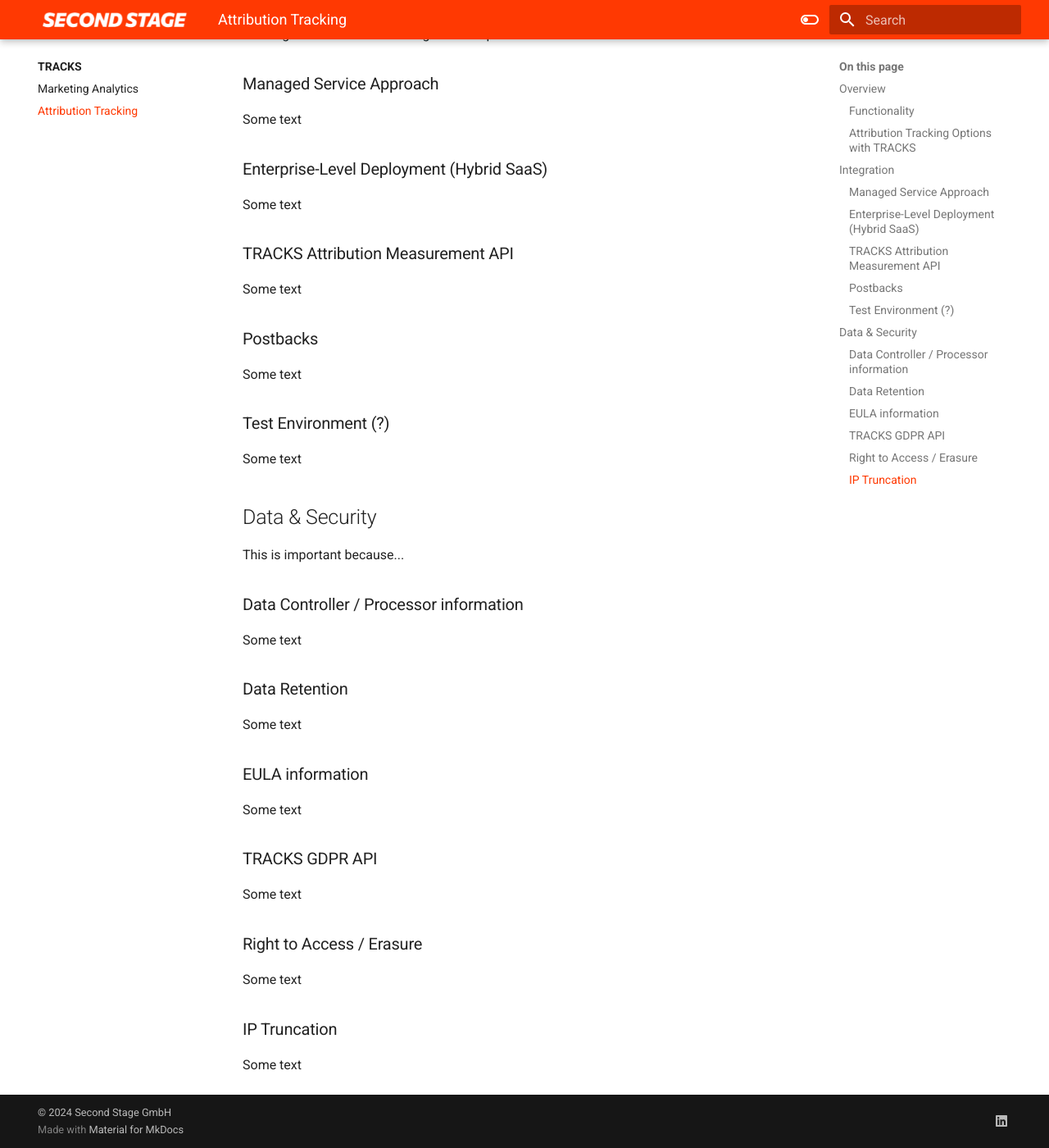
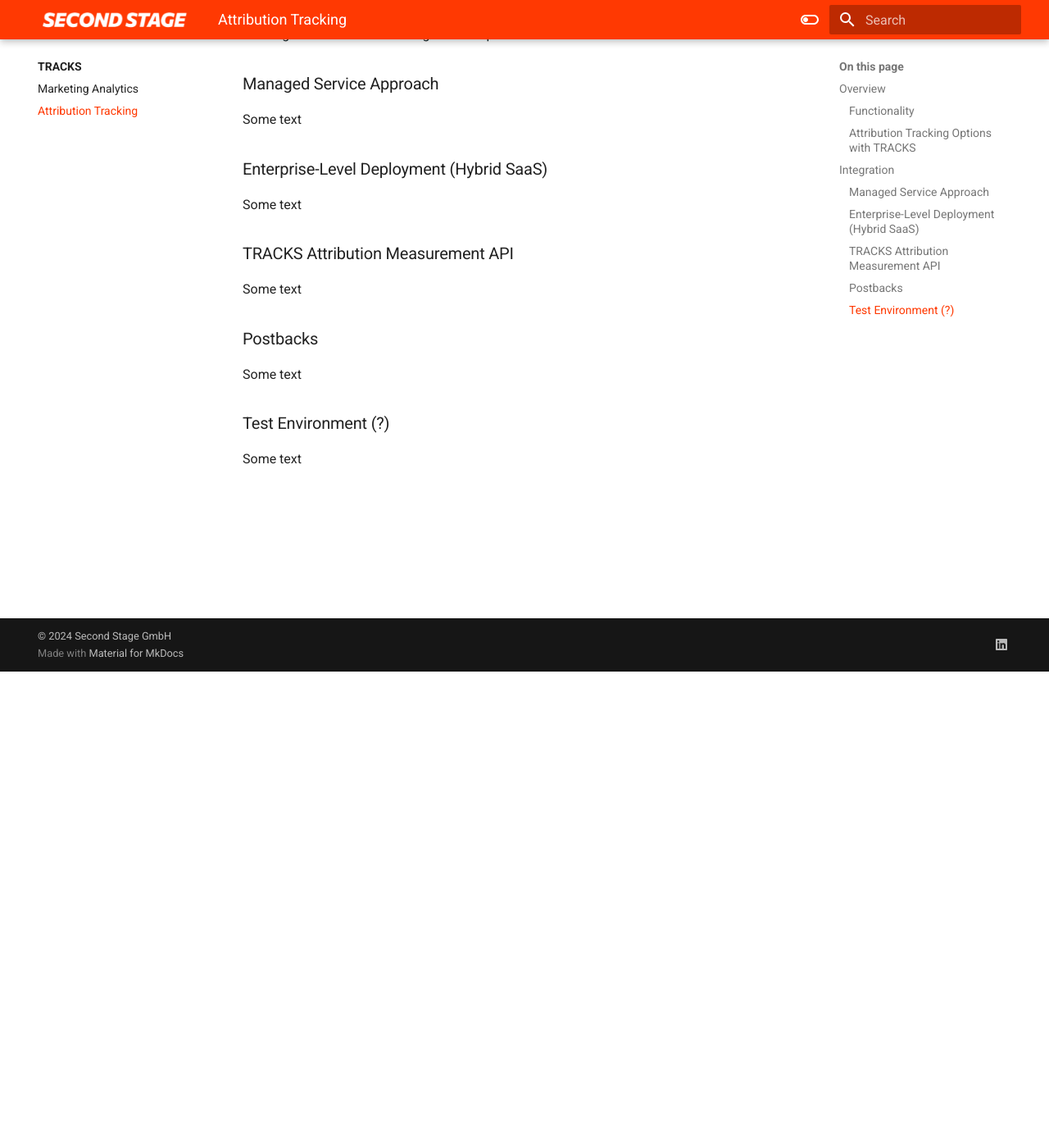
Before and after one commit to secondstage-io/tracks-documentation, an MkDocs documentation site: the page built from docs/tracks/attribution-tracking.md, in a window 1280 px wide and 1400 px high, scrolled down 581 px. Shown: the whole window at 82% size. Built offline with MkDocs 1.6.1 and Material for MkDocs 9.7.7, drawn with Linux system fonts in a browser that asks for light colours.

Commit message:
Update attribution-tracking.md
removed data & security

```diff
--- a/docs/tracks/attribution-tracking.md
+++ b/docs/tracks/attribution-tracking.md
@@ -36,31 +36,3 @@ Some text
 ### Test Environment (?)
 
 Some text
-
-## Data & Security
-
-This is important because...
-
-### Data Controller / Processor information
-
-Some text
-
-### Data Retention
-
-Some text
-
-### EULA information
-
-Some text
-
-### TRACKS GDPR API
-
-Some text
-
-### Right to Access / Erasure
-
-Some text
-
-### IP Truncation
-
-Some text
```
